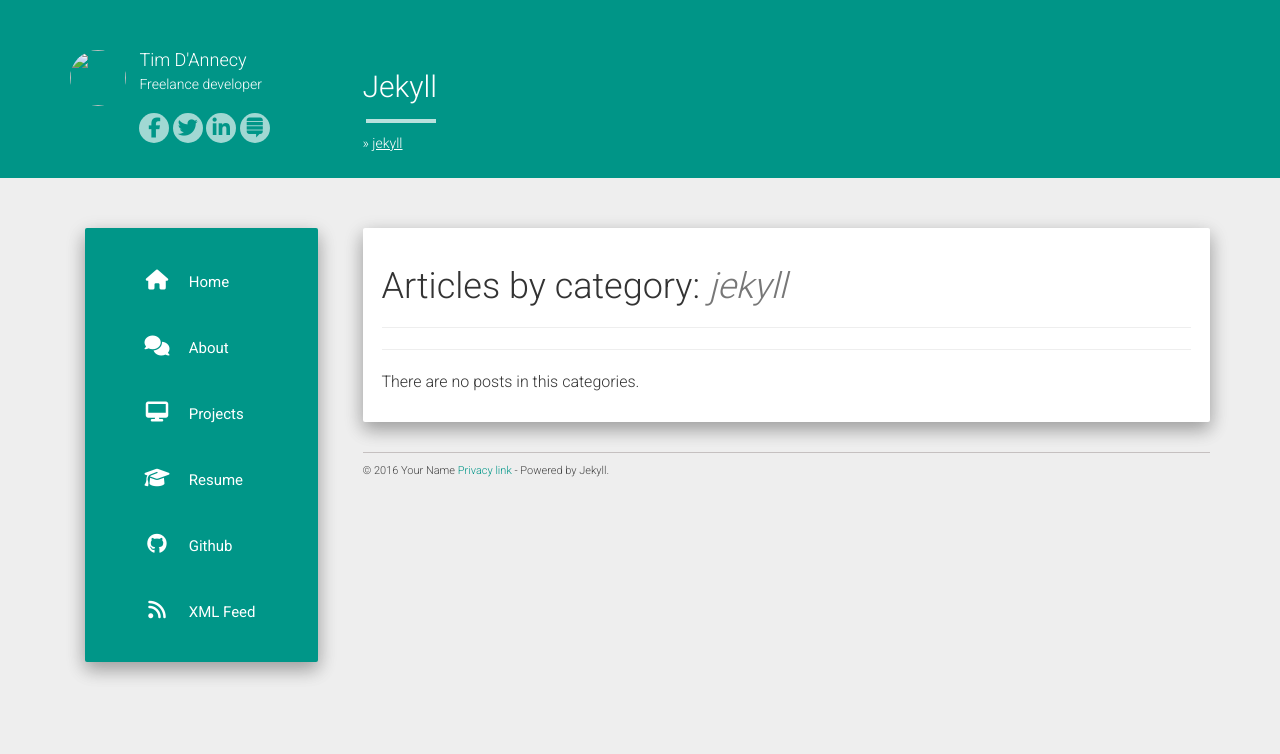
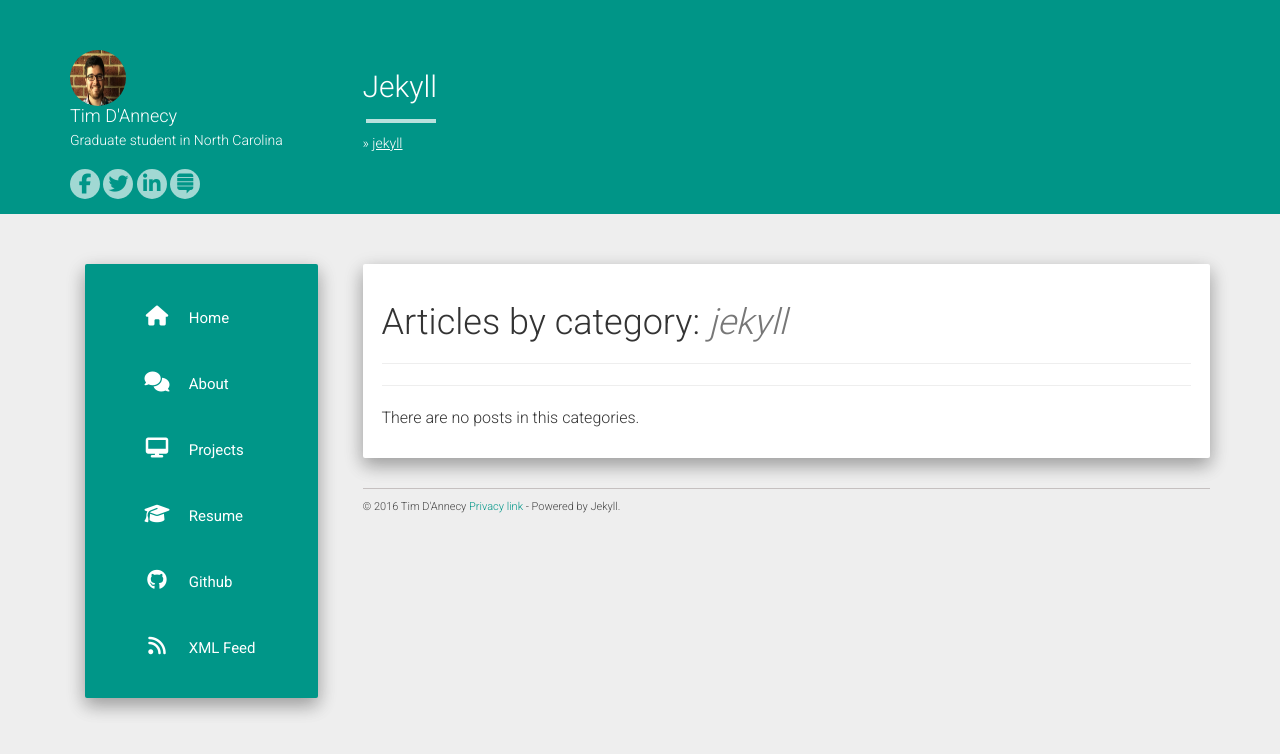
Before and after one commit to tdannecy/tdannecy.github.io, a Jekyll site: the page built from category/jekyll.md, in a window 1280 px wide. Shown: the top 754 px of the page. Built offline with Jekyll 4.4.1, drawn with Linux system fonts in a browser that asks for light colours; nearby versions of some CDN libraries.

Commit message:
Fixed a thing

```diff
--- a/_config.yml
+++ b/_config.yml
@@ -1,9 +1,9 @@
 title: Tim D'Annecy
 description: Tim's personal site
 author: Tim D'Annecy
-logo: /hcz-jekyll-blog/static/img/avatar.png
+logo: /images/me500.jpg
 github: https://github.com/tdannecy
-about: Freelance developer
+about: Graduate student in North Carolina
 
 baseurl: "http://tdannecy.me"
 url: "http://tdannecy.me"
--- a/_includes/footer.html
+++ b/_includes/footer.html
@@ -1,12 +1,3 @@
 <footer>
-  © 2016 Your Name <a href="#">Privacy link</a> - Powered by Jekyll.
+  © 2016 Tim D'Annecy <a href="#">Privacy link</a> - Powered by Jekyll.
 </footer>
-<div align="center">
-  <script async src="https://pagead2.googlesyndication.com/pagead/js/adsbygoogle.js"></script>
-  <ins class="adsbygoogle"
-    style="display:block"
-    data-ad-client="ca-pub-0000000000000000"
-    data-ad-slot="0000000000"
-    data-ad-format="auto"></ins>
-  <script>(adsbygoogle = window.adsbygoogle || []).push({});</script>
-</div>
```
